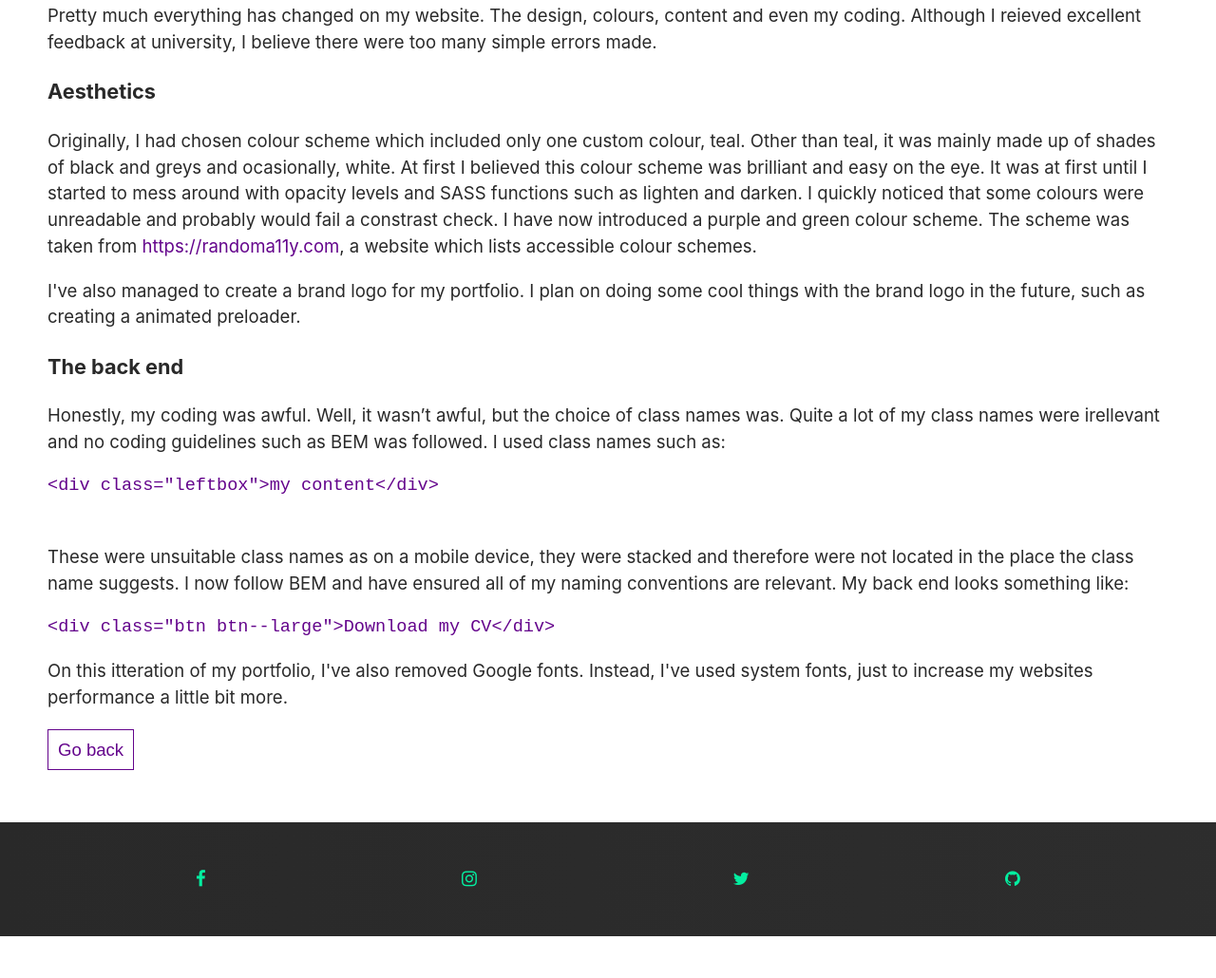
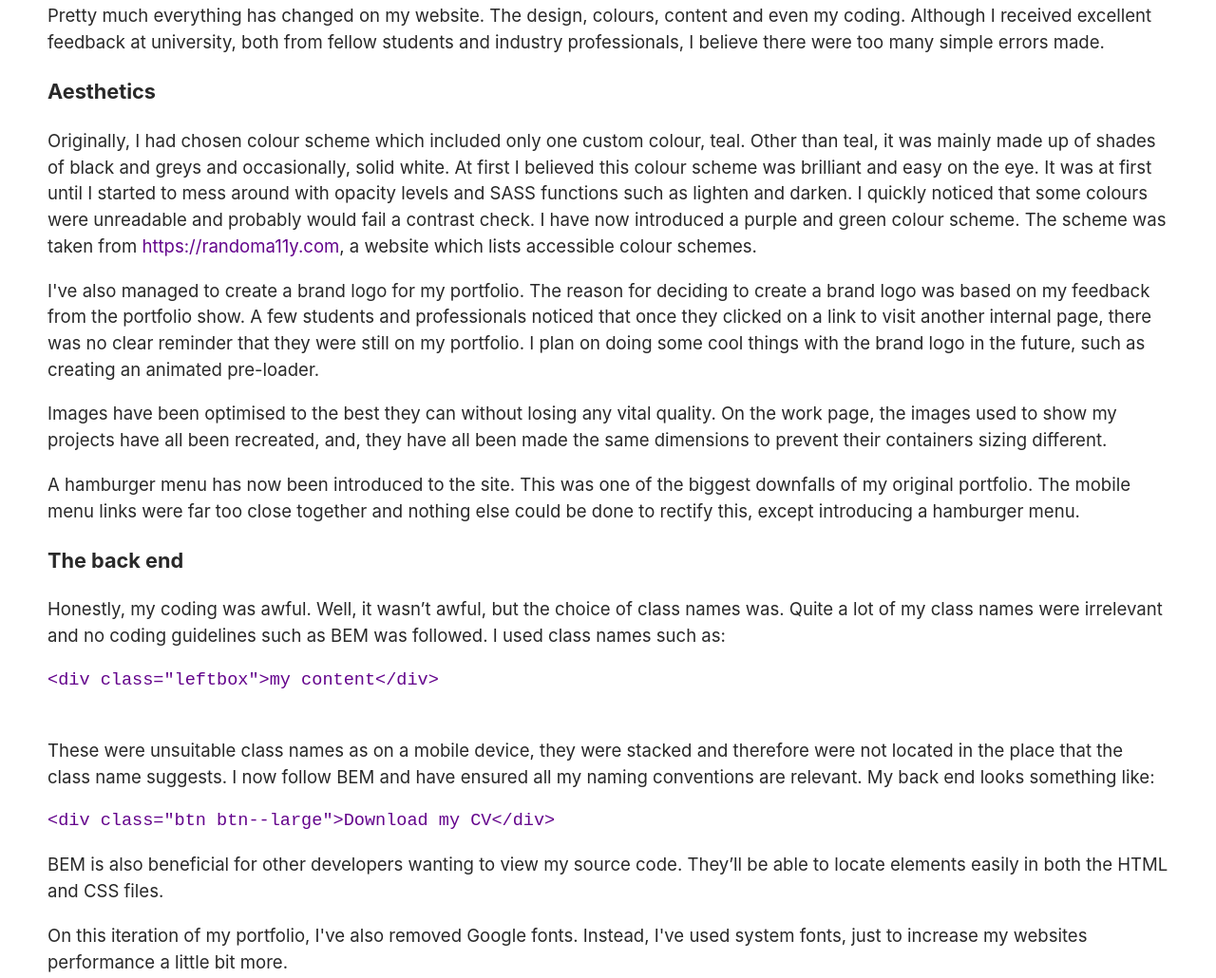
Before and after one commit to PatrickWhitehouse/Portfolio-2017, a website: page blogs/portfolio-changes.html in a window 1280 px wide. Shown: the part 352-1382 px from the top of the page at 95% size. Before the commit the page ends 1338 px from the top, so only its background shows below. Drawn offline with nearby package versions, Linux system fonts and the light colour scheme.

Commit message:
Added extra blog posts

```diff
--- a/blogs/portfolio-changes.html
+++ b/blogs/portfolio-changes.html
@@ -46,23 +46,28 @@
                 <h2>What's changed since last time?</h2>
                 <a href="http://patrickwhitehouse.pw/old">The previous version of my portfolio.</a>
                 <h3>Everything!</h3>
-                <p>Pretty much everything has changed on my website. The design, colours, content and even my coding. Although I reieved excellent feedback at university, I believe there were too many simple errors made.</p>
+                <p>Pretty much everything has changed on my website. The design, colours, content and even my coding. Although I received excellent feedback at university, both from fellow students and industry professionals, I believe there were too many simple errors made.</p>
 
                 <h3>Aesthetics</h3>
-                <p>Originally, I had chosen colour scheme which included only one custom colour, teal. Other than teal, it was mainly made up of shades of black and greys and ocasionally, white. At first I believed this colour scheme was brilliant and easy on the eye. It was at first until I started to mess around with opacity levels and SASS functions such as lighten and darken. I quickly noticed that some colours were unreadable and probably would fail a constrast check. I have now introduced a purple and green colour scheme. The scheme was taken from <a href="https://randoma11y.com">https://randoma11y.com</a>, a website which lists accessible colour schemes.</p>
+                <p>Originally, I had chosen colour scheme which included only one custom colour, teal. Other than teal, it was mainly made up of shades of black and greys and occasionally, solid white. At first I believed this colour scheme was brilliant and easy on the eye. It was at first until I started to mess around with opacity levels and SASS functions such as lighten and darken. I quickly noticed that some colours were unreadable and probably would fail a contrast check. I have now introduced a purple and green colour scheme. The scheme was taken from <a href="https://randoma11y.com">https://randoma11y.com</a>, a website which lists accessible colour schemes.</p>
 
-                <p>I've also managed to create a brand logo for my portfolio. I plan on doing some cool things with the brand logo in the future, such as creating a animated preloader. </p>
+                <p>I've also managed to create a brand logo for my portfolio. The reason for deciding to create a brand logo was based on my feedback from the portfolio show. A few students and professionals noticed that once they clicked on a link to visit another internal page, there was no clear reminder that they were still on my portfolio.  I plan on doing some cool things with the brand logo in the future, such as creating an animated pre-loader.</p>
+
+                <p>Images have been optimised to the best they can without losing any vital quality. On the work page, the images used to show my projects have all been recreated, and, they have all been made the same dimensions to prevent their containers sizing different.</p>
+
+                <p>A hamburger menu has now been introduced to the site. This was one of the biggest downfalls of my original portfolio. The mobile menu links were far too close together and nothing else could be done to rectify this, except introducing a hamburger menu.</p>
 
                 <h3>The back end</h3>
-                <p>Honestly, my coding was awful. Well, it wasn&rsquo;t awful, but the choice of class names was. Quite a lot of my class names were irellevant and no coding guidelines such as BEM was followed. I used class names such as:
+                <p>Honestly, my coding was awful. Well, it wasn’t awful, but the choice of class names was. Quite a lot of my class names were irrelevant and no coding guidelines such as BEM was followed. I used class names such as:
                   <pre><code>&lt;div class="leftbox"&gt;my content&lt;/div&gt;
   </code></pre>
-              These were unsuitable class names as on a mobile device, they were stacked and therefore were not located in the place the class name suggests.
-              I now follow BEM and have ensured all of my naming conventions are relevant. My back end looks something like:
+             These were unsuitable class names as on a mobile device, they were stacked and therefore were not located in the place that the class name suggests. I now follow BEM and have ensured all my naming conventions are relevant. My back end looks something like:
               <pre><code>&lt;div class="btn btn--large"&gt;Download my CV&lt;/div&gt;
 </code></pre>
                 </p>
-                <p>On this itteration of my portfolio, I've also removed Google fonts. Instead, I've used system fonts, just to increase my websites performance a little bit more. </p>
+                <p>BEM is also beneficial for other developers wanting to view my source code. They’ll be able to locate elements easily in both the HTML and CSS files. </p>
+
+                <p>On this iteration of my portfolio, I've also removed Google fonts. Instead, I've used system fonts, just to increase my websites performance a little bit more.</p>
 
 
                 <button onclick="window.history.go(-1)" class="btn--back">Go back</button>
--- a/gulpfile.js
+++ b/gulpfile.js
@@ -6,6 +6,7 @@ var notify = require("gulp-notify");
 var cleanCSS = require('gulp-clean-css');
 var browserSync = require('browser-sync').create();
 var imagemin = require('gulp-imagemin');
+var csscomb = require('gulp-csscomb');
 
 // Default task
 gulp.task('default', ['browser-sync']);
@@ -80,3 +81,11 @@ gulp.task('minify-css', ['del'], function() {
 });
 
 gulp.task('build', ['del-dist','copy', 'del', 'minify-css', 'imagemin']);
+
+// CSS Comb once minified
+
+gulp.task('comb', function() {
+  return gulp.src('build/css/styles.css')
+    .pipe(csscomb())
+    .pipe(gulp.dest('./build/css'));
+});
--- a/package.json
+++ b/package.json
@@ -16,7 +16,9 @@
     "normalize.css": "^5.0.0",
     "isotope-layout": "^3.0.2"
   },
-  "devDependencies": {},
+  "devDependencies": {
+    "gulp-csscomb": "^3.0.8"
+  },
   "scripts": {
     "test": "echo \"Error: no test specified\" && exit 1"
   },
--- a/sass/styles.scss
+++ b/sass/styles.scss
@@ -35,6 +35,11 @@ a.active{
 code{
   color: $primary;
 }
+
+pre{
+  white-space: pre-wrap;
+}
+
 
 
 
```
Also changed, not shown: blogs/portfolio-optimisation.html (+4 -0 lines), blogs/the-industry.html (+2 -1 lines), contact.html (+1 -1 lines), css/styles.css, img/twentyfourhours.png, img/websitedevelopment.png, 2 other files.
